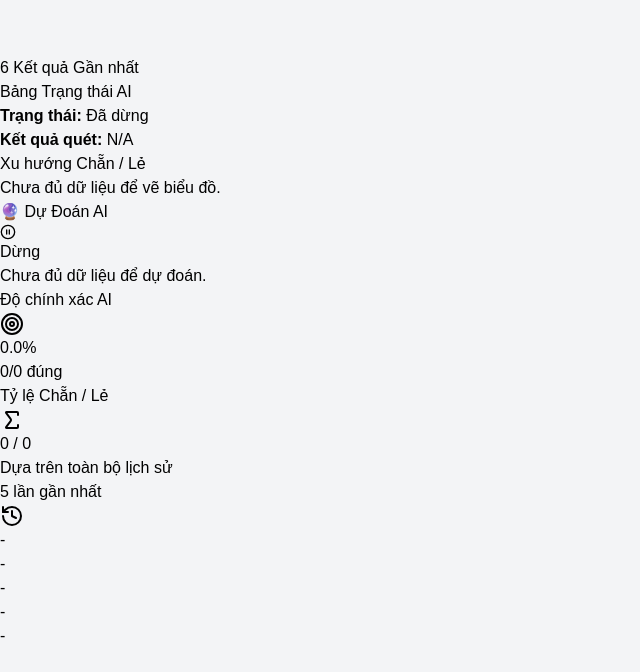
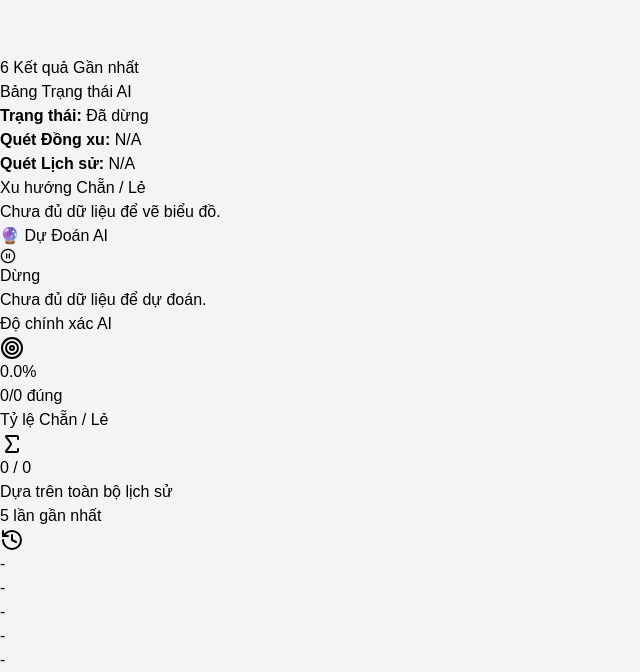
Before and after one commit to maxthan95/ung-dung-du-doan, a React (Vite) app: page / in a window 1280 px wide. Shown: the part 1140-1812 px from the top of the page, without its empty margins (0-640 px from the left). Before the commit the page ends 1788 px from the top, so only its background shows below. Built offline with nearby package versions, Linux system fonts and the light colour scheme.

Commit message:
Final version: Chan Le with timer trigger

```diff
--- a/src/App.jsx
+++ b/src/App.jsx
@@ -42,7 +42,7 @@ const AIPredictionDisplay = ({ prediction, analysis, isAnalyzing, isPredictionRu
             <div>
                 <div className="text-center mb-6">
                     <p className="text-sm text-gray-500">Dự đoán Tối ưu</p>
-                    <div className={`text-6xl font-bold my-2 ${isChan ? 'text-blue-600' : 'text-red-600'}`}>{prediction.value.toUpperCase()}</div>
+                    <div className={`text-6xl font-bold my-2 ${isChan ? 'text-blue-600' : 'text-orange-500'}`}>{prediction.value.toUpperCase()}</div>
                     <div className="flex items-center justify-center space-x-2 bg-green-100 text-green-700 px-3 py-1 rounded-full w-fit mx-auto">
                         <Icon name="Target" className="w-4 h-4" />
                         <span className="text-sm font-medium">Độ tin cậy: {prediction.confidence}%</span>
@@ -251,7 +251,7 @@ const VisionSettingsModal = ({ isOpen, onClose, onSave, stream, initialSettings
                         </div>
                     </div>
                     <div className="flex flex-col justify-center space-y-4">
-                        <Step title="Bước 1: Vẽ vùng [Kết quả mới]" isComplete={!!localSettings.latest} isActive={setupStep === 'drawingLatest'} onRedraw={() => handleRedraw('latest')} />
+                        <Step title="Bước 1: Vẽ vùng [4 Đồng xu]" isComplete={!!localSettings.latest} isActive={setupStep === 'drawingLatest'} onRedraw={() => handleRedraw('latest')} />
                         <Step title="Bước 2: Vẽ vùng [Lịch sử]" isComplete={!!localSettings.history} isActive={setupStep === 'drawingHistory'} onRedraw={() => handleRedraw('history')}>
                             <div className="mt-2 flex gap-2 items-center text-sm">
                                 <label>Kích thước ô (%):</label>
@@ -287,10 +287,23 @@ const VisionAnalyzer = ({ onVisionUpdate, results }) => {
         } catch { return { latest: null, history: null, timer: null, cellWidth: 2, cellHeight: 4 }; }
     });
 
-    const [debugInfo, setDebugInfo] = useState({ status: 'Đã dừng', lastOutcome: 'N/A' });
-    const polledResultRef = useRef(null);
+    const [debugInfo, setDebugInfo] = useState({ status: 'Đã dừng', latestCoinCount: 'N/A', historyChar: 'N/A' });
 
-    const recognizeCharacter = (imageData) => {
+    const recognizeCoinColor = (imageData) => {
+        const data = imageData.data;
+        let r = 0, g = 0, b = 0;
+        for (let i = 0; i < data.length; i += 4) {
+            r += data[i]; g += data[i + 1]; b += data[i + 2];
+        }
+        const pixelCount = data.length / 4;
+        r /= pixelCount; g /= pixelCount; b /= pixelCount;
+
+        if (r > 150 && g < 100 && b < 100) return 'Red';
+        if (r > 180 && g > 180 && b > 180) return 'White';
+        return 'Unknown';
+    };
+
+    const recognizeHistoryChar = (imageData) => {
         const data = imageData.data;
         let r = 0, g = 0, b = 0;
         for (let i = 0; i < data.length; i += 4) {
@@ -304,52 +317,10 @@ const VisionAnalyzer = ({ onVisionUpdate, results }) => {
         return null;
     };
 
-    const runFullScan = (finalResult) => {
-        if (!isCapturing || !videoRef.current || videoRef.current.readyState < 2) return;
-
-        const video = videoRef.current;
-        const canvas = canvasRef.current;
-        const ctx = canvas.getContext('2d', { willReadFrequently: true });
-        canvas.width = video.videoWidth;
-        canvas.height = video.videoHeight;
-        ctx.drawImage(video, 0, 0, canvas.width, canvas.height);
-
-        const h = settings.history;
-        const historyResults = [];
-        const cellPixelWidth = (settings.cellWidth / 100) * canvas.width;
-        const cellPixelHeight = (settings.cellHeight / 100) * canvas.height;
-        const historyPixelWidth = (h.width / 100) * canvas.width;
-
-        const foundChars = [];
-
-        for (let y = 0; y < (h.height / 100) * canvas.height - cellPixelHeight; y += cellPixelHeight / 2) {
-            for (let x = 0; x < historyPixelWidth - cellPixelWidth; x += cellPixelWidth / 2) {
-                const itemImageData = ctx.getImageData(
-                    (h.x / 100) * canvas.width + x,
-                    (h.y / 100) * canvas.height + y,
-                    cellPixelWidth, cellPixelHeight
-                );
-                const outcome = recognizeCharacter(itemImageData);
-                if (outcome) {
-                    const isDuplicate = foundChars.some(c => Math.abs(c.x - x) < cellPixelWidth / 2 && Math.abs(c.y - y) < cellPixelHeight / 2);
-                    if (!isDuplicate) {
-                        foundChars.push({ outcome, x, y });
-                    }
-                }
-            }
-        }
-
-        foundChars.sort((a, b) => {
-            const colA = Math.floor(a.x / cellPixelWidth);
-            const colB = Math.floor(b.x / cellPixelWidth);
-            if (colA !== colB) return colA - colB;
-            return a.y - b.y;
-        });
-
-        onVisionUpdate({ outcome: finalResult }, foundChars.map(c => ({ outcome: c.outcome })));
-        setDebugInfo({ status: 'Quét xong.', lastOutcome: finalResult });
+    const toChanLe = (digit) => {
+        if (digit === null) return null;
+        return [0, 2, 4].includes(digit) ? 'Chẵn' : 'Lẻ';
     };
-
 
     const startCapture = async () => {
         try {
@@ -357,8 +328,8 @@ const VisionAnalyzer = ({ onVisionUpdate, results }) => {
             setStream(mediaStream);
             if (videoRef.current) videoRef.current.srcObject = mediaStream;
             setIsCapturing(true);
-            setScanState('WAITING_FOR_TIMER_END');
-            setDebugInfo({ status: 'Chờ đồng hồ kết thúc...', lastOutcome: 'N/A' });
+            setScanState('WAITING_FOR_TIMER_TO_DISAPPEAR');
+            setDebugInfo({ status: 'Chờ đồng hồ chạy...', latestCoinCount: 'N/A', historyChar: 'N/A' });
             if (!settings.latest || !settings.history || !settings.timer) {
                 setIsSettingsOpen(true);
             }
@@ -368,7 +339,7 @@ const VisionAnalyzer = ({ onVisionUpdate, results }) => {
     const stopCapture = () => {
         if (stream) stream.getTracks().forEach(track => track.stop());
         setStream(null); setIsCapturing(false); setScanState('IDLE');
-        setDebugInfo({ status: 'Đã dừng', lastOutcome: 'N/A' });
+        setDebugInfo({ status: 'Đã dừng', latestCoinCount: 'N/A', historyChar: 'N/A' });
     };
 
     const handleSaveSettings = (newSettings) => {
@@ -396,38 +367,84 @@ const VisionAnalyzer = ({ onVisionUpdate, results }) => {
                     for(let i=0; i<data.length; i+=4) sum += (data[i]+data[i+1]+data[i+2])/3;
                     return sum / (data.length/4);
                 }
-                const currentBrightness = averageBrightness(timerImageData);
-                const isTimerVisible = currentBrightness > 50;
+                const isTimerVisible = averageBrightness(timerImageData) > 50;
 
                 switch (scanState) {
-                    case 'WAITING_FOR_TIMER_END':
+                    case 'WAITING_FOR_TIMER_TO_DISAPPEAR':
                         if (!isTimerVisible) {
-                            setDebugInfo(prev => ({ ...prev, status: 'Quét liên tục chờ kết quả...' }));
-                            setScanState('POLLING_FOR_RESULT');
+                            setDebugInfo(prev => ({ ...prev, status: 'Quét và đối chiếu...' }));
+                            setScanState('SCANNING_AND_VALIDATING');
                         }
                         break;
-                    case 'POLLING_FOR_RESULT':
+
+                    case 'SCANNING_AND_VALIDATING':
+                        // Scan latest result (coins)
+                        const r = settings.latest;
+                        const latestRegionWidth = (r.width / 100) * canvas.width;
+                        const latestRegionHeight = (r.height / 100) * canvas.height;
+                        const coinWidth = latestRegionWidth / 2;
+                        const coinHeight = latestRegionHeight / 2;
+                        let redCoinCount = 0;
+                        const coinPositions = [{x: 0, y: 0}, {x: coinWidth, y: 0}, {x: 0, y: coinHeight}, {x: coinWidth, y: coinHeight}];
+                        for (const pos of coinPositions) {
+                            const imgData = ctx.getImageData((r.x / 100) * canvas.width + pos.x, (r.y / 100) * canvas.height + pos.y, coinWidth, coinHeight);
+                            if (recognizeCoinColor(imgData) === 'Red') redCoinCount++;
+                        }
+                        const latestChanLe = toChanLe(redCoinCount);
+
+                        // Scan history (character)
+                        const h = settings.history;
+                        const cellPixelWidth = (settings.cellWidth / 100) * canvas.width;
+                        const cellPixelHeight = (settings.cellHeight / 100) * canvas.height;
+                        const itemImageData = ctx.getImageData((h.x / 100) * canvas.width, (h.y / 100) * canvas.height, cellPixelWidth, cellPixelHeight);
+                        const historyChanLe = recognizeHistoryChar(itemImageData);
+
+                        setDebugInfo({ status: 'Quét và đối chiếu...', latestCoinCount: `${redCoinCount} (${latestChanLe || ''})`, historyChar: historyChanLe || 'N/A' });
+
+                        const lastAppResult = results.length > 0 ? results[results.length - 1].outcome : null;
+
+                        if (latestChanLe && historyChanLe && latestChanLe === historyChanLe && latestChanLe !== lastAppResult) {
+                            // Validated!
+                             const fullHistoryResults = [];
+                             const historyPixelWidth = (h.width / 100) * canvas.width;
+                             const foundChars = [];
+                             for (let y = 0; y < (h.height / 100) * canvas.height - cellPixelHeight; y += cellPixelHeight / 2) {
+                                 for (let x = 0; x < historyPixelWidth - cellPixelWidth; x += cellPixelWidth / 2) {
+                                     const imgData = ctx.getImageData((h.x / 100) * canvas.width + x, (h.y / 100) * canvas.height + y, cellPixelWidth, cellPixelHeight);
+                                     const outcome = recognizeHistoryChar(imgData);
+                                     if (outcome) {
+                                         const isDuplicate = foundChars.some(c => Math.abs(c.x - x) < cellPixelWidth / 2 && Math.abs(c.y - y) < cellPixelHeight / 2);
+                                         if (!isDuplicate) foundChars.push({ outcome, x, y });
+                                     }
+                                 }
+                             }
+                             foundChars.sort((a, b) => {
+                                 const colA = Math.floor(a.x / cellPixelWidth); const colB = Math.floor(b.x / cellPixelWidth);
+                                 if (colA !== colB) return colA - colB;
+                                 return a.y - b.y;
+                             });
+
+                            onVisionUpdate({ outcome: latestChanLe, redCount }, foundChars.map(c => ({ outcome: c.outcome })));
+                            setDebugInfo({ status: `Đã ghi nhận: ${latestChanLe}. Chờ lượt mới...`, latestCoinCount: redCoinCount, historyChar: historyChanLe });
+                            setScanState('WAITING_FOR_TIMER_TO_APPEAR');
+                        }
+
                         if (isTimerVisible) {
-                            setDebugInfo(prev => ({ ...prev, status: `Đã chốt: ${polledResultRef.current}. Ghi nhận...` }));
-                            if (polledResultRef.current && polledResultRef.current !== (results[results.length-1]?.outcome)) {
-                                runFullScan(polledResultRef.current);
-                            }
-                            polledResultRef.current = null;
-                            setScanState('WAITING_FOR_TIMER_END');
-                        } else {
-                            const r = settings.latest;
-                            const latestImageData = ctx.getImageData((r.x / 100) * canvas.width, (r.y / 100) * canvas.height, (r.width / 100) * canvas.width, (r.height / 100) * canvas.height);
-                            const currentResult = recognizeCharacter(latestImageData);
-                            if (currentResult) {
-                                polledResultRef.current = currentResult;
-                                setDebugInfo(prev => ({ ...prev, status: `Quét liên tục (thấy: ${currentResult})` }));
-                            }
+                            setScanState('WAITING_FOR_TIMER_TO_DISAPPEAR');
                         }
                         break;
+
+                    case 'WAITING_FOR_TIMER_TO_APPEAR':
+                        if (isTimerVisible) {
+                            setScanState('WAITING_FOR_TIMER_TO_DISAPPEAR');
+                            setDebugInfo(prev => ({...prev, status: 'Chờ đồng hồ chạy...'}));
+                        }
+                        break;
+
                     default:
                         setScanState('IDLE');
                 }
-            }, 250); // Scan 4 times per second for faster polling
+            }, 1000);
         }
         return () => clearInterval(intervalId);
     }, [isCapturing, settings, scanState, results]);
@@ -475,7 +492,8 @@ const VisionAnalyzer = ({ onVisionUpdate, results }) => {
                         <div className="grid grid-cols-6 gap-2">
                             {results.slice(-6).map((result, index) => (
                                 <div key={`${result.flip}-${index}`} className={`flex flex-col items-center justify-center w-full h-12 rounded font-mono font-bold text-lg ${getDisplayClass(result.outcome)}`}>
-                                    <span>{result.outcome === 'Chẵn' ? 'C' : 'L'}</span>
+                                     <span>{result.outcome === 'Chẵn' ? 'C' : 'L'}</span>
+                                     <span className="text-xs opacity-80">{result.redCount}</span>
                                 </div>
                             ))}
                         </div>
@@ -485,7 +503,8 @@ const VisionAnalyzer = ({ onVisionUpdate, results }) => {
                      <h4 className="text-xs font-bold text-gray-500 uppercase tracking-wider mb-2">Bảng Trạng thái AI</h4>
                      <div className="space-y-1">
                         <p><strong>Trạng thái:</strong> <span className="font-mono text-blue-600">{debugInfo.status}</span></p>
-                        <p><strong>Kết quả quét:</strong> <span className="font-mono text-blue-600">{debugInfo.lastOutcome}</span></p>
+                        <p><strong>Quét Đồng xu:</strong> <span className="font-mono text-blue-600">{debugInfo.latestCoinCount}</span></p>
+                        <p><strong>Quét Lịch sử:</strong> <span className="font-mono text-blue-600">{debugInfo.historyChar}</span></p>
                      </div>
                 </div>
             </div>
@@ -713,6 +732,7 @@ export default function App() {
     const newFullResults = newHistory.map((res, index) => ({
         flip: index + 1,
         outcome: res.outcome,
+        redCount: res.redCount,
         timestamp: new Date().toLocaleTimeString(),
         isFromVision: true,
         predictionAtFlip: (index === newHistory.length - 1) ? prediction : null
```
Also changed, not shown: 5 other files (tests, documents, lock files or other folders).
